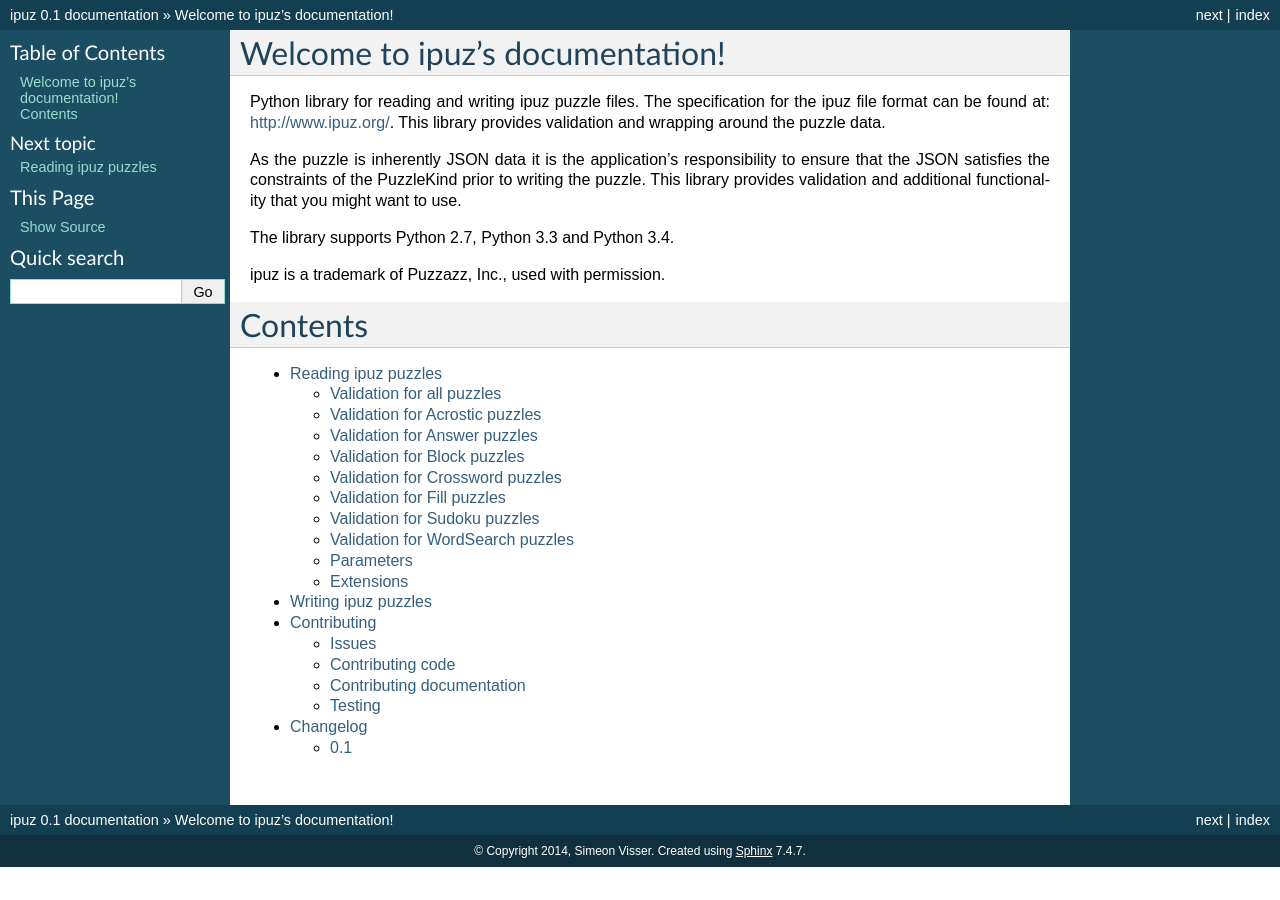
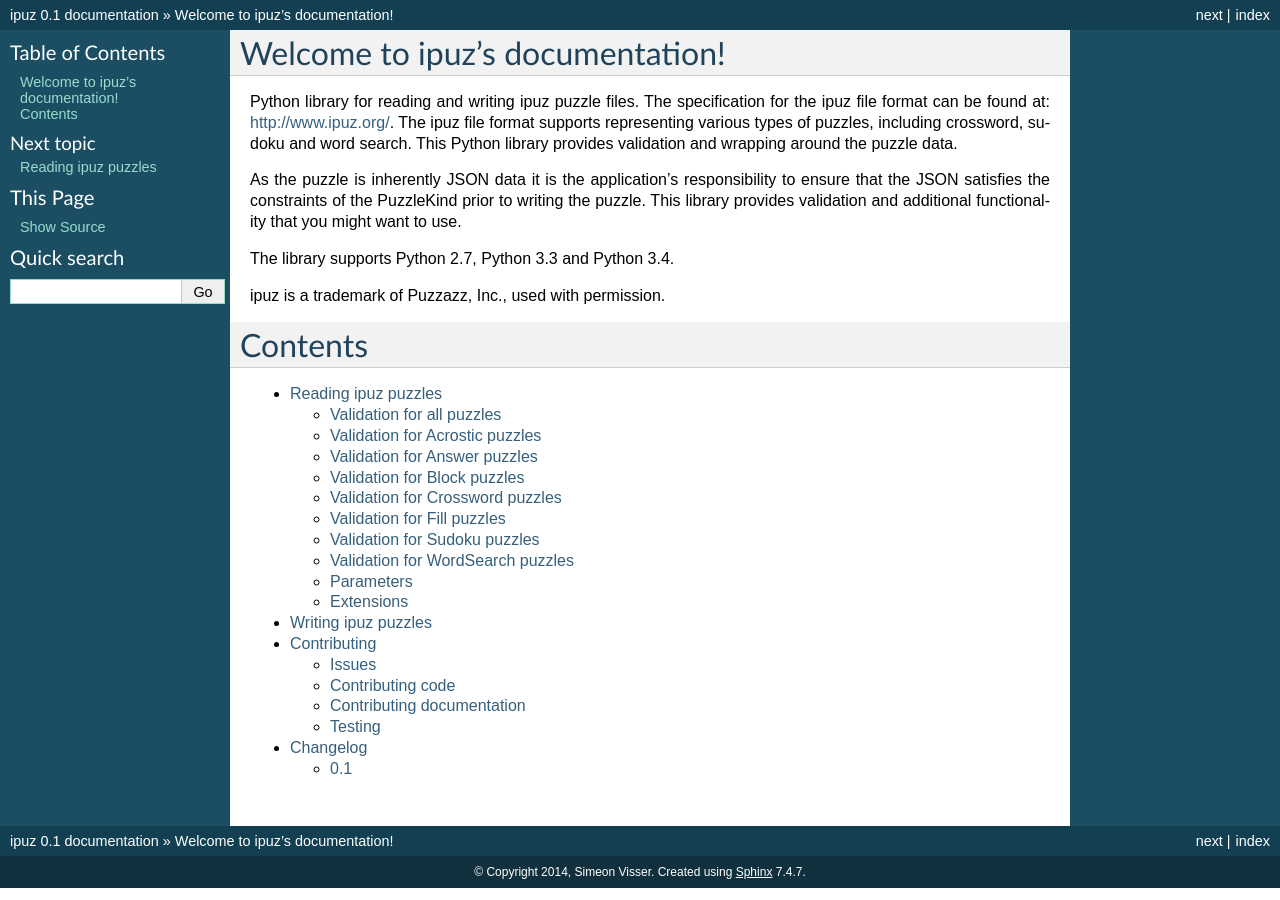
Before and after one commit to svisser/ipuz, a Sphinx documentation site: the page built from docs/index.rst, in a window 1280 px wide. Built offline with Sphinx 7.4.7, drawn with Linux system fonts in a browser that asks for light colours.

Commit message:
Include puzzle examples in the docs and README

```diff
--- a/docs/index.rst
+++ b/docs/index.rst
@@ -7,8 +7,10 @@ Welcome to ipuz's documentation!
 ================================
 
 Python library for reading and writing ipuz puzzle files. The specification
-for the ipuz file format can be found at: http://www.ipuz.org/. This library
-provides validation and wrapping around the puzzle data.
+for the ipuz file format can be found at: http://www.ipuz.org/. The ipuz file
+format supports representing various types of puzzles, including crossword,
+sudoku and word search. This Python library provides validation and wrapping
+around the puzzle data.
 
 As the puzzle is inherently JSON data it is the application's responsibility
 to ensure that the JSON satisfies the constraints of the PuzzleKind prior to
```
Also changed, not shown: README.md (+4 -2 lines).
